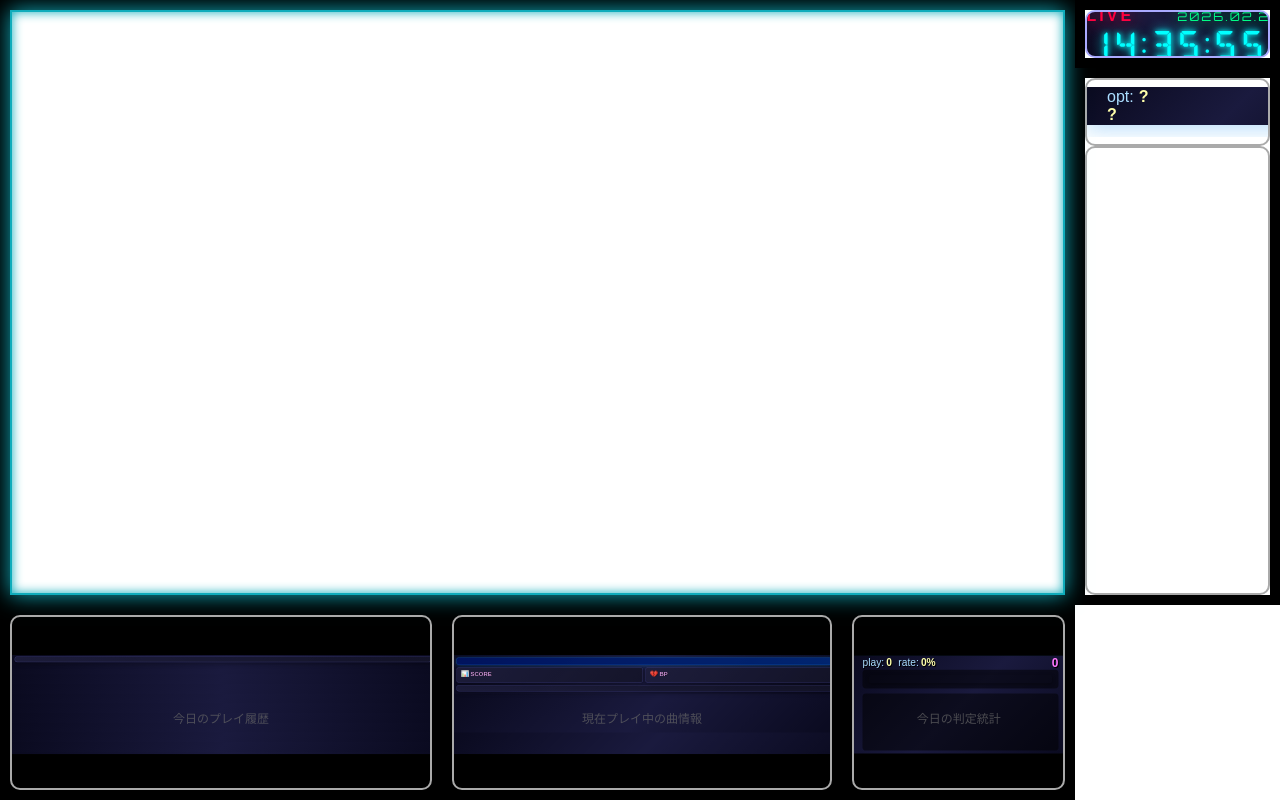
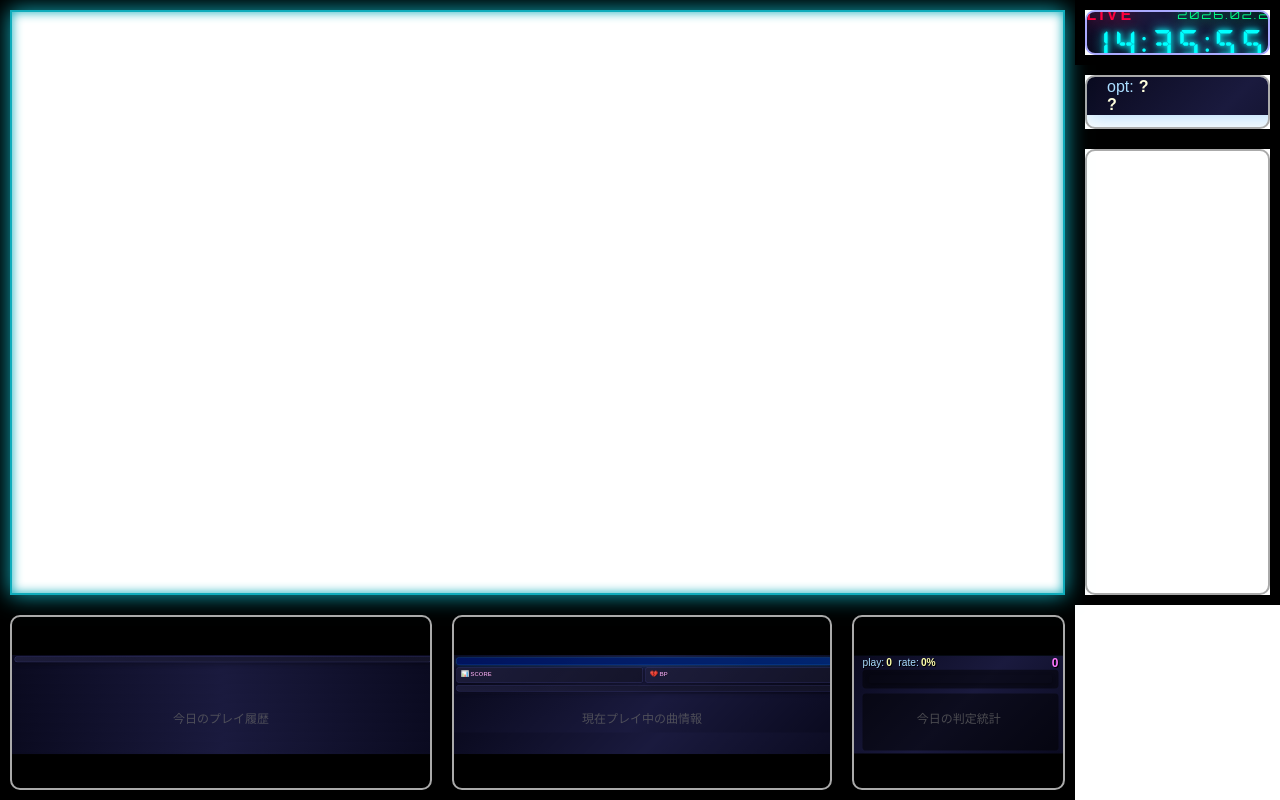
Before and after one commit to dj-kata/inf_daken_counter_obsw, a Python web app: template template/whole_layout.html in a window 1280 px wide. Run offline with Jinja, Linux system fonts and the light colour scheme; the template is opened without the code that fills it, so the values that code supplies are empty; some web fonts are replaced.

Commit message:
レイアウト調整

```diff
--- a/template/option.html
+++ b/template/option.html
@@ -188,7 +188,7 @@
         }
 
         .stat-value {
-            color: #ffffaa;
+            color: #ffffdd;
             font-weight: bold;
         }
 
--- a/template/whole_layout.html
+++ b/template/whole_layout.html
@@ -20,7 +20,8 @@
             /* === 分割比率のカスタムプロパティ === */
             --color-upper-border: #055;
             --clock-ratio: 0.6;
-            --comment-ratio: 6.4;
+            --option-ratio: 0.5;
+            --comment-ratio: 5.9;
 
             /* 下段の3つの要素の比率 */
             --bottom-today-ratio: 10;
@@ -263,29 +264,35 @@
             }
         }
 
+        .option-area {
+            flex: var(--option-ratio);
+            background-color: transparent;
+            border: 10px solid var(--color-bg);
+            display: flex;
+        }
+        .option-inner {
+            border: 2px solid #aaaaaa;
+            border-radius: 10px;
+            width: 100%;
+            height: 100%;
+            display: flex;
+            align-items: center;
+            overflow: hidden;
+        }
+
         .comment-area {
             flex: var(--comment-ratio);
             background-color: transparent;
             border: 10px solid var(--color-bg);
             display: flex;
-            flex-direction: column;
             color: none;
             font-size: 18px;
-        }
-        .comment-option-area {
-            flex: 0 0 68px;
-            overflow: hidden;
-            border: 2px solid #aaaaaa;
-            border-radius: 10px;
-            display: flex;
-            align-items: center;
         }
         .comment-inner {
             border: 2px solid #aaaaaa;
             border-radius: 10px;
             width: 100%;
-            flex: 1;
-            min-height: 0;
+            height: 100%;
         }
 
         /* 区切り線 - #003背景 */
@@ -418,10 +425,13 @@
                     </div> -->
                 </div>
 
-                <div class="comment-area">
-                    <div class="comment-option-area">
+                <div class="option-area">
+                    <div class="option-inner">
                         <iframe src="./option.html" width="300" height="50" frameborder="0" scrolling="no"></iframe>
                     </div>
+                </div>
+
+                <div class="comment-area">
                     <div class="comment-inner"></div>
                 </div>
             </div>
```
